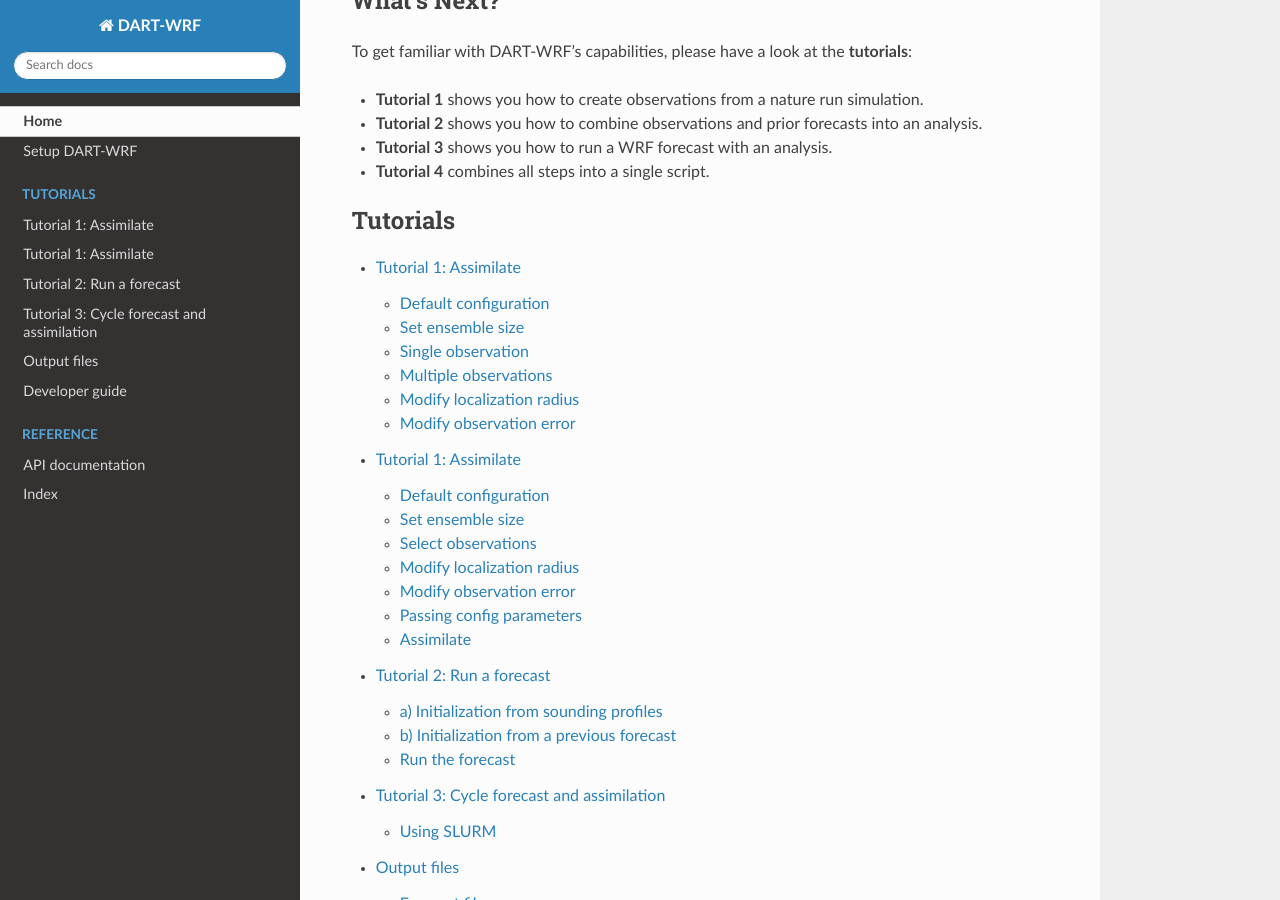
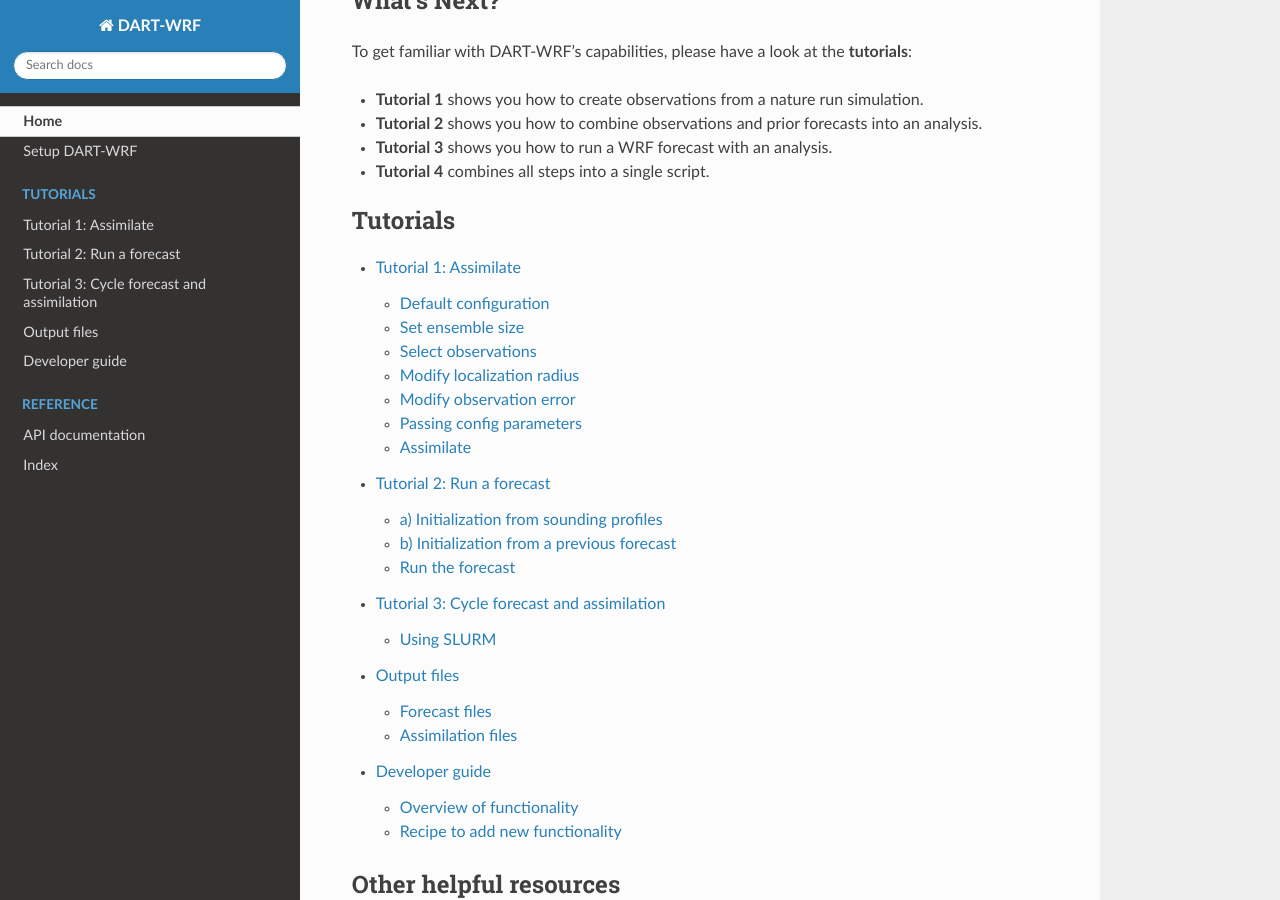
Before and after one commit to lkugler/DART-WRF, a Sphinx documentation site: the page built from docs/source/index.rst, in a window 1280 px wide and 900 px high, scrolled down 2316 px. Built offline with Sphinx 7.4.7 and the Read the Docs theme 3.1.0, drawn with Linux system fonts in a browser that asks for light colours; some of the changed lines change nothing that is shown.

Commit message:
swap rst md

```diff
--- a/docs/source/index.rst
+++ b/docs/source/index.rst
@@ -127,8 +127,7 @@
    :maxdepth: 2
    :caption: Tutorials
 
-   t1
-   test.md
+   t1.md
    t2
    t3
    t4
--- a/docs/source/t1.rst
+++ /dev/null
@@ -1,180 +0,0 @@
-Tutorial 1: Assimilate
-#######################
-
-
-Now, we can set up a workflow in the script ``tutorial_assim.py``.
-In the following, its contents are explained step-by-step.
-
-
-The first block of imports never changes.
-
-.. code-block:: python
-
-    from dartwrf.workflows import WorkFlows
-    from dartwrf.utils import Config
-
-
-
-Default configuration
-^^^^^^^^^^^^^^^^^^^^^
-
-The second block of imports loads dictionaries that contain a default configuration.
-You can customize those by modifying ``config/jet.py`` and ``config/defaults.py``.
-
-.. code-block:: python
-
-    from config.jet import cluster_defaults
-    from config.defaults import dart_nml
-
-
-
-Set ensemble size
-^^^^^^^^^^^^^^^^^
-
-The ensemble size needs to be set in the DART namelist and for DART-WRF.
-To do that, we overwrite the default values in ``dart_nml``:
-
-.. code-block:: python
-
-    ensemble_size = 10
-    dart_nml['&filter_nml'].update(num_output_state_members=ensemble_size,
-                                   ens_size=ensemble_size)
-    cluster_defaults.update(ensemble_size=ensemble_size,)
-
-
-Select observations
--------------------
-
-* To create observations one by one, follow the instructions in the DART documentation for the ``perfect_model_obs`` program.
-* To use existing obs_seq files, set ``assimilate_existing_obsseq = '/jetfs/scratch/username/obs/%Y-%m-%d_%H:%M_obs_seq.out'`` where time-placeholders (``%Y-%m-%d_%H:%M``) are filled in later, depending on the assimilation time.
-* To create observations on the fly, set ``assimilate_existing_obsseq = False``.
-
-
-By default, the DART namelist of the build directory will be used.
-If you want to set different parameters, specify your changes in ``/config/defaults.py`` or provide
-them as arguments to the :class:`dartwrf.utils.Config` instance.
-For a description of DART's parameters, see `the official DART documentation <https://docs.dart.ucar.edu/>`_.
-
-
-Single observation
-^^^^^^^^^^^^^^^^^^
-
-To define an observation type, we use a dictionary.
-If you want to assimilate radiosonde temperature observations, use
-
-.. code-block:: python
-
-    t = dict(
-             kind='RADIOSONDE_TEMPERATURE',
-             obs_locations=[(45., 0.)],  # location of observations
-             error_generate=0.25,    # observation error used to generate observations
-             error_assimilate=0.5,  # observation error used for assimilation
-             heights=[1000,],       # for radiosondes, use range(1000, 17001, 2000)
-             loc_horiz_km=50,       # horizontal localization half-width
-             loc_vert_km=2.5        # vertical localization half-width
-            )
-
-    assimilate_these_observations = [t,]  # select observations for assimilation
-
-
-* ``kind`` is the observation type as defined by DART (``DART/observations/forward_operators/obs_def_mod.f90``)
-* ``obs_locations`` takes a list of coordinates for each observation
-
-
-Multiple observations
-^^^^^^^^^^^^^^^^^^^^^
-
-To generate a grid of observations with homogeneous observation density,
-set ``km_between_obs``and ``skip_border_km``.
-
-.. code-block:: python
-
-    t2m = dict(..., km_between_obs=12, skip_border_km=8.0,)
-    assimilate_these_observations = [t2m,]
-
-
-Alternatively, provide coordinates to the obs_locations argument of the obs-type:
-
-.. code-block:: python
-
-    t2m = dict(..., obs_locations=[(45., 0.), (45.1, 0.),],)
-    assimilate_these_observations = [t2m,]
-
-
-For vertical observations, set the ``heights`` parameter to specify the vertical levels at which to generate observations:
-
-.. code-block:: python
-
-    t = dict(..., heights=[1000, 2000, 3000])
-    assimilate_these_observations = [t,]
-
-
-Modify localization radius
-^^^^^^^^^^^^^^^^^^^^^^^^^^
-
-To modify the localization radius for an observation, set the ``loc_horiz_km`` and ``loc_vert_km`` parameters in the observation dictionary:
-
-.. code-block:: python
-
-    t = dict(..., loc_horiz_km=100, loc_vert_km=5)
-    assimilate_these_observations = [t,]
-
-
-Modify observation error
-^^^^^^^^^^^^^^^^^^^^^^^^
-
-To assimilate observations assuming a larger error, set the ``error_assimilate`` parameter in the observation dictionary, e.g.:
-
-.. code-block:: python
-
-    t = dict(..., error_assimilate=1.2)
-    assimilate_these_observations = [t,]
-
-
-Config parameters
------------------
-
-We create a :class:`dartwrf.utils.Config` object and fill it with all parameters we want.
-
-* ``name`` should be a unique experiment name and will be used as folder name
-* ``update_vars`` are the WRF variables which shall be updated by the assimilation
-* ``time`` is the time of the assimilation
-* ``dart_nml`` is a dictionary with DART namelist parameters
-
-
-**Which parameters are required?** This depends on the code you're running.
-The advantage of this behavior is that you can easily introduce new parameters.
-You just need to pass them as argument into :class:`dartwrf.utils.Config`.
-Existing configs can be updated by calling ``cfg.update(new_parameter = 'abc')``.
-
-
-Assimilate
-----------
-
-In this example, we set up the run_WRF directories with ``w.prepare_WRFrundir(cfg)`` and
-then assimilate using ``w.assimilate(cfg)``.
-Workflow methods are defined in ``DART-WRF/dartwrf/workflows.py``.
-
-.. code-block:: python
-
-    cfg = Config(
-        name='exp1',
-        dart_nml = dart_nml,
-
-        assimilate_these_observations = [t2m,],
-        assimilate_existing_obsseq = False,
-        nature_wrfout_pattern = '/jetfs/scratch/username/raw_data/nature/*/1/wrfout_d01_%Y-%m-%d_%H_%M_%S',
-
-        geo_em_nature = '/jetfs/scratch/username/geo_em.d01.nc',
-        geo_em_forecast = '/jetfs/scratch/username/geo_em.d01.nc',
-
-        time = dt.datetime(2008, 7, 30, 13),
-        update_vars = ['THM', 'PH', 'MU', 'QVAPOR',],
-        **cluster_defaults)
-
-    w = WorkFlows(cfg)
-    w.prepare_WRFrundir(cfg)
-    w.assimilate(cfg)
-
-
-Execute the script with ``python tutorial_assim.py``.
```
Also changed, not shown: docs/source/t1.md (renamed from docs/source/test.md).
